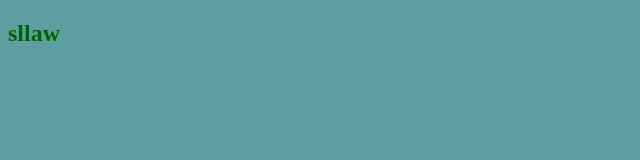
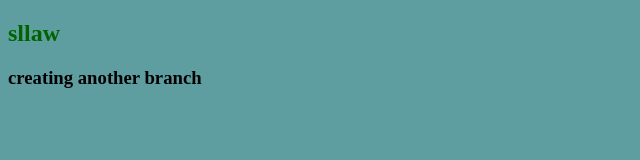
Before and after one commit to bokansafar/another_test, a plain HTML site: page index.html in a window 1280 px wide. Shown: the whole page, without its empty margins (0-640 px from the left). Drawn offline with Linux system fonts and the light colour scheme.

Commit message:
adding branch

```diff
--- a/index.html
+++ b/index.html
@@ -8,5 +8,6 @@
   </head>
   <body>
     <h2>sllaw</h2>
+    <h3>creating another branch</h3>
   </body>
 </html>
```
